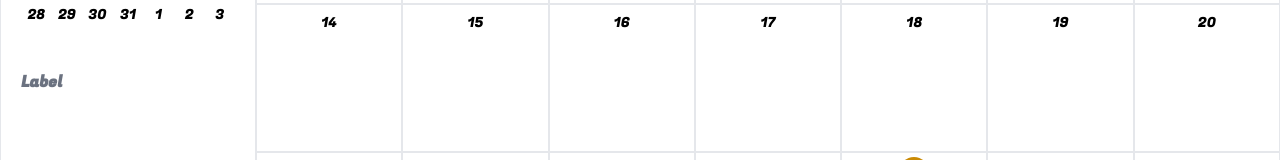
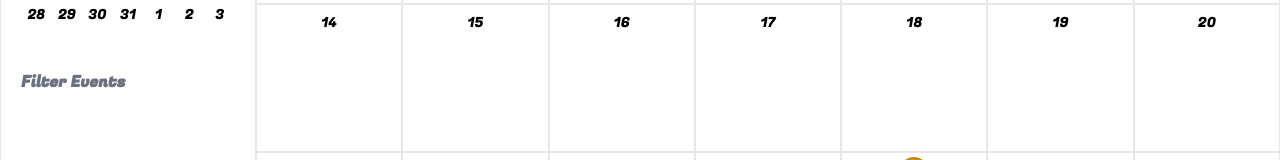
Before and after one commit to KevinDanh/FriendsApp, a React (Create React App) app in the folder client/: page /calendar in a window 1280 px wide. Shown: the part 354-514 px from the top of the page. Built offline with nearby package versions, Linux system fonts and the light colour scheme.

Commit message:
Working and Running Calendar

```diff
--- a/client/src/components/Calendar/Labels.js
+++ b/client/src/components/Calendar/Labels.js
@@ -5,7 +5,7 @@ export default function Labels() {
     const { labels, updateLabel } = useContext(GlobalContext);
     return (
       <Fragment>
-        <p className="text-gray-500 font-bold mt-10">Label</p>
+        <p className="text-gray-500 font-bold mt-10">Filter Events</p>
         {labels.map(({ label: lbl, checked }, idx) => (
           <label key={idx} className="items-center mt-3 block">
             <input
```
